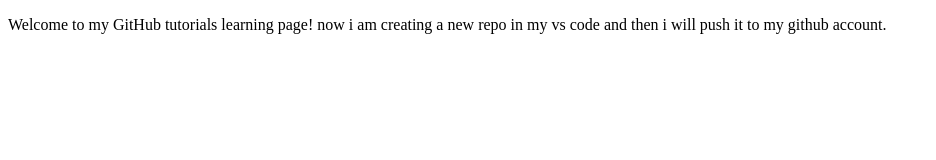
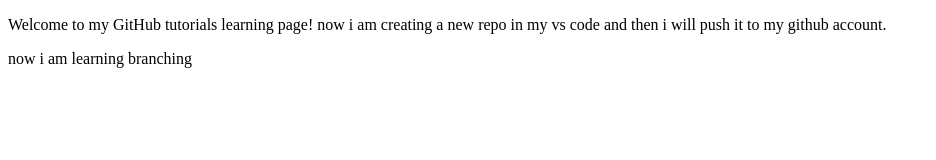
Before and after one commit to muhammad-ali62/local-repo, a plain HTML site: page index.html in a window 1280 px wide. Shown: the whole page, without its empty margins (0-936 px from the left). Drawn offline with Linux system fonts and the light colour scheme.

Commit message:
adding new feature

```diff
--- a/index.html
+++ b/index.html
@@ -9,5 +9,8 @@
     <p>Welcome to my GitHub tutorials learning page!
         now i am creating a new repo in my vs code and then i will push it to my github account.
     </p>
+    <p>
+        now i am learning branching
+    </p>
 </body>
 </html>
```
